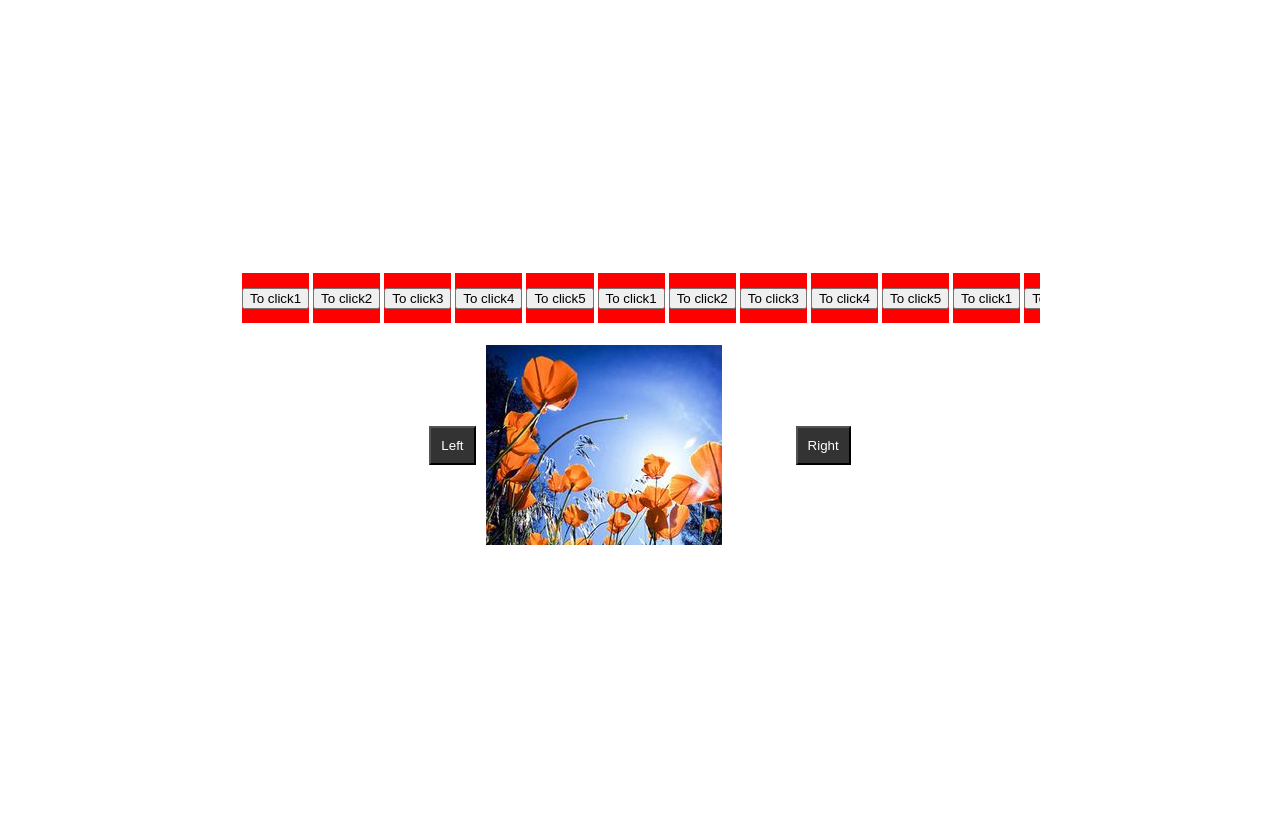
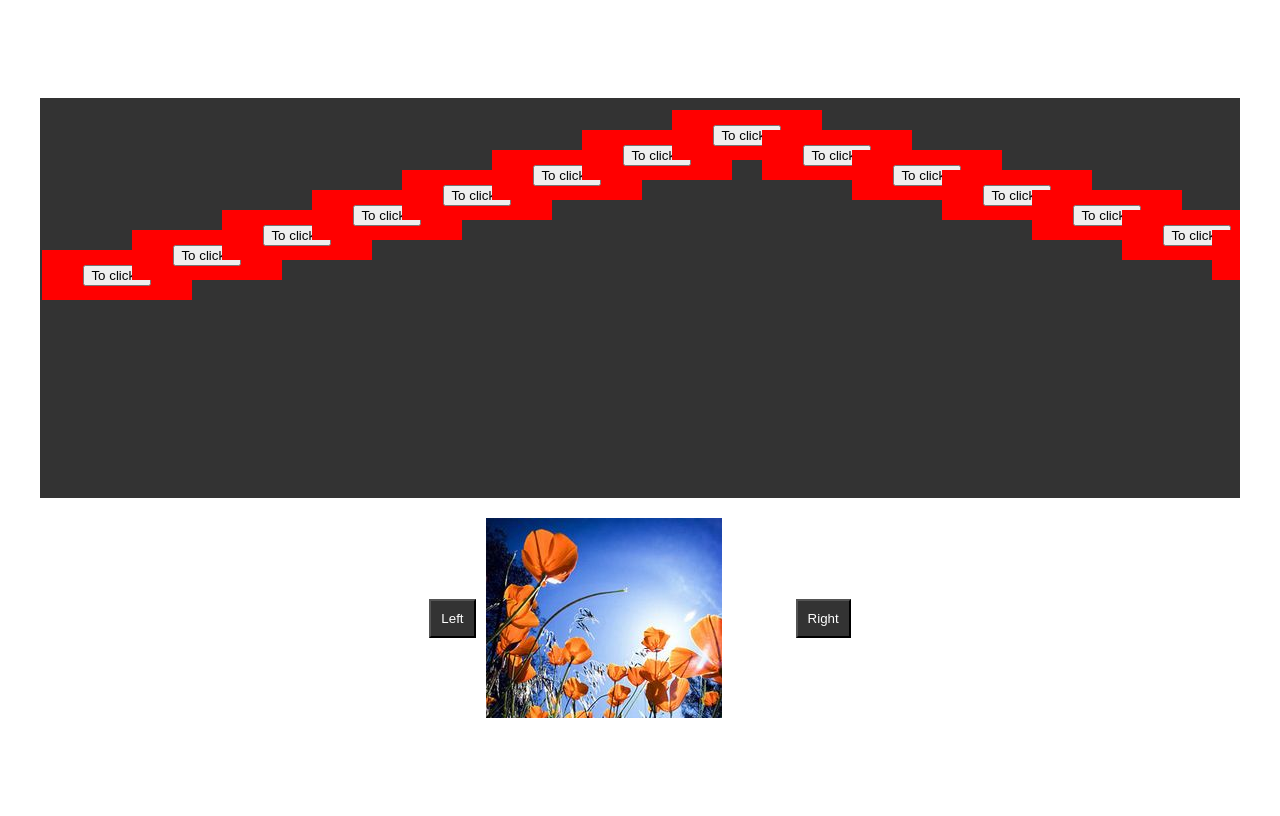
Before and after one commit to vermaAtul1520/gravity-feature, a plain HTML site: page index.html in a window 1280 px wide. Drawn offline with Linux system fonts and the light colour scheme.

Commit message:
my own method

```diff
--- a/index.css
+++ b/index.css
@@ -1,4 +1,4 @@
-#topButtons{
+.topButtons{
     background-color: red;
     width: 150px;
     height: 50px;
@@ -6,14 +6,19 @@
     align-items: center;
     justify-content: center;
     margin: 2px;
+    position: absolute;
 }
+
 #div-container {
     float: left;
     display: flex;
     flex-direction: row;
     overflow: hidden;
     white-space: nowrap;
-    width: 100vh
+    width: 150vh;
+    background-color: #333;
+    height: 50vh;
+    position: relative;
 }
 
 
@@ -29,9 +34,7 @@
 .image {
     position: absolute;
     opacity: 0;
-    /* transition: opacity 1s ease-in-out; */
     transition: opacity 0.5s, transform 0.5s;
-    /* transform: translate(100px, 100px); */
     animation: fade 0.5s forwards;
 }
 
@@ -61,12 +64,3 @@
     border-radius: 50%;
     overflow: hidden;
 }
-
-.topButtons {
-    display: flex;
-    justify-content: center;
-    position: absolute;
-    width: 100%;
-    top: 50%; /* Position child elements along the top edge of the curve */
-    transform: translateY(-50%);
-}
--- a/index.html
+++ b/index.html
@@ -7,65 +7,65 @@
 </head>
 <body>
     <div style="display: flex; justify-content: center;flex-direction: column; align-items: center;height:100vh;">
-        <div id="div-container" >
-            <div id="topButtons">
+        <div id="div-container" class="" >
+            <div class="topButtons" id="button1">
                 <Button>To click1</Button>
             </div>
-            <div id="topButtons">
+            <div class="topButtons" id="button2">
                 <Button>To click2</Button>
             </div>
-            <div id="topButtons">
+            <div class="topButtons" id="button3">
                 <Button>To click3</Button>
             </div>
-            <div id="topButtons">
+            <div class="topButtons" id="button4">
                 <Button>To click4</Button>
             </div>
-            <div id="topButtons">
+            <div class="topButtons" id="button5">
                 <Button>To click5</Button>
             </div>
-            <div id="topButtons">
+            <div class="topButtons" id="button6">
                 <Button>To click1</Button>
             </div>
-            <div id="topButtons">
+            <div class="topButtons" id="button7">
                 <Button>To click2</Button>
             </div>
-            <div id="topButtons">
+            <div class="topButtons" id="button8">
                 <Button>To click3</Button>
             </div>
-            <div id="topButtons">
+            <div class="topButtons" id="button9">
                 <Button>To click4</Button>
             </div>
-            <div id="topButtons">
+            <div class="topButtons" id="button10">
                 <Button>To click5</Button>
             </div>
-            <div id="topButtons">
+            <div class="topButtons" id="button11">
                 <Button>To click1</Button>
             </div>
-            <div id="topButtons">
+            <div class="topButtons" id="button12">
                 <Button>To click2</Button>
             </div>
-            <div id="topButtons">
+            <div class="topButtons" id="button13">
                 <Button>To click3</Button>
             </div>
-            <div id="topButtons">
+            <div class="topButtons" id="button14">
                 <Button>To click4</Button>
             </div>
-            <div id="topButtons">
+            <div class="topButtons" id="button15">
                 <Button>To click5</Button>
             </div>
-            <div id="topButtons">
+            <div class="topButtons" id="button16">
                 <Button>To click1</Button>
             </div>
-            <div id="topButtons">
+            <div class="topButtons" id="button17">
                 <Button>To click2</Button>
             </div>
-            <div id="topButtons">
+            <div class="topButtons" id="button18">
                 <Button>To click3</Button>
             </div>
-            <div id="topButtons">
+            <div class="topButtons" id="button19">
                 <Button>To click4</Button>
             </div>
-            <div id="topButtons">
+            <div class="topButtons" id="button20">
                 <Button>To click5</Button>
             </div>
         </div>
@@ -87,6 +87,32 @@
         const images = document.querySelectorAll('.image');
         let currentIndex = 0;
         images[currentIndex].style.opacity = 1;
+
+        const buttons=document.querySelectorAll('.topButtons');
+        let currentButt
+        let topPosition=150;
+        let leftPosition=0;
+
+        let flag=false;
+        buttons?.forEach((item)=>{
+            console.log("buttons",item.getAttribute('id'))
+            const id=item.getAttribute('id');
+            const buttonElement=document.getElementById(id);
+            // console.log("buttonElement",buttonElement)
+            buttonElement.style.top=`${topPosition}px`;
+            buttonElement.style.left=`${leftPosition}px`;
+
+            if(!flag && topPosition<=20){
+                flag=true;
+            }
+            if(flag){
+                topPosition+=20;
+            }
+            else{
+                topPosition-=20;
+            }
+            leftPosition+=90;
+        })
 
         document.getElementById('left-button').addEventListener('click', () => {
             // images[currentIndex].style.animation = 'none';
```
